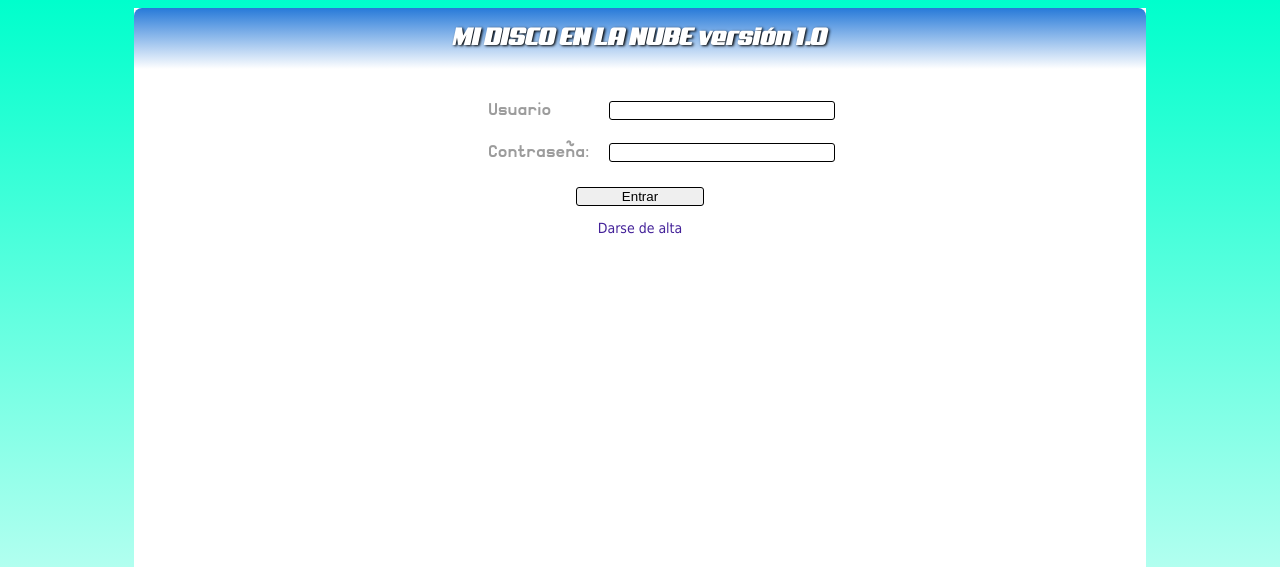
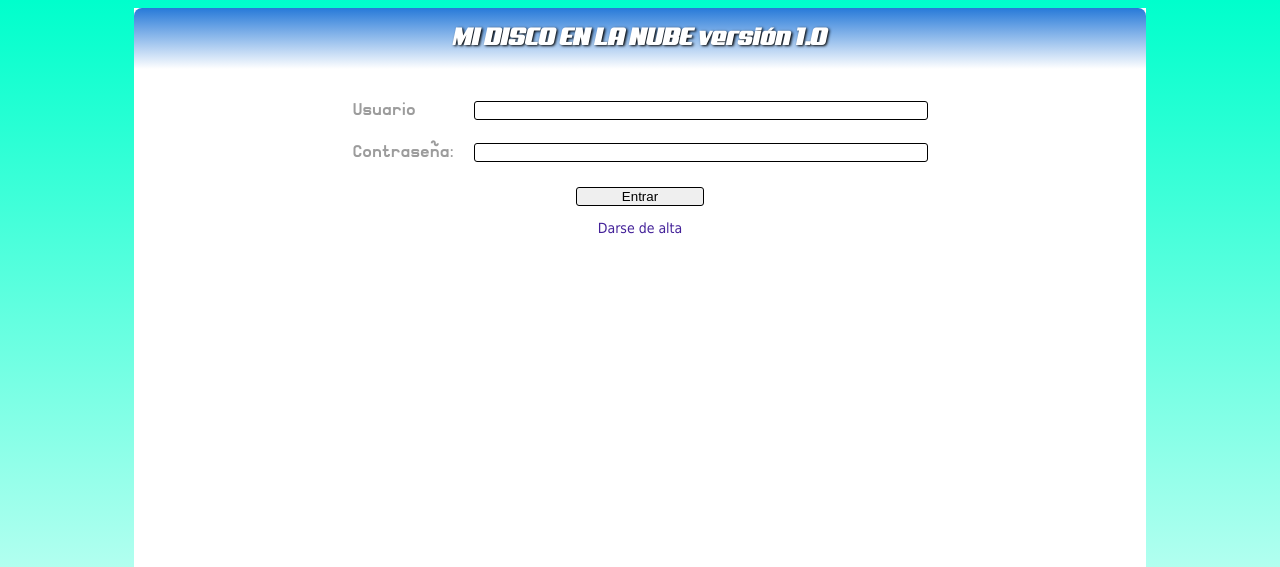
Before and after one commit to bryantoapanta/MiDiscoWebver2, a PHP site: page /app/plantilla/facceso.php in a window 1280 px wide. Shown: the top 567 px of the page. Run offline with PHP 8.4, Linux system fonts and the light colour scheme; data that the repository does not hold is empty.

Commit message:
Update default.css

```diff
--- a/MiDiscoWeb/web/css/default.css
+++ b/MiDiscoWeb/web/css/default.css
@@ -122,7 +122,7 @@ input {
 }
 
 td input{
-    width: 120%;
+     width: 35vw;
 }
 
 #facceso,
```
